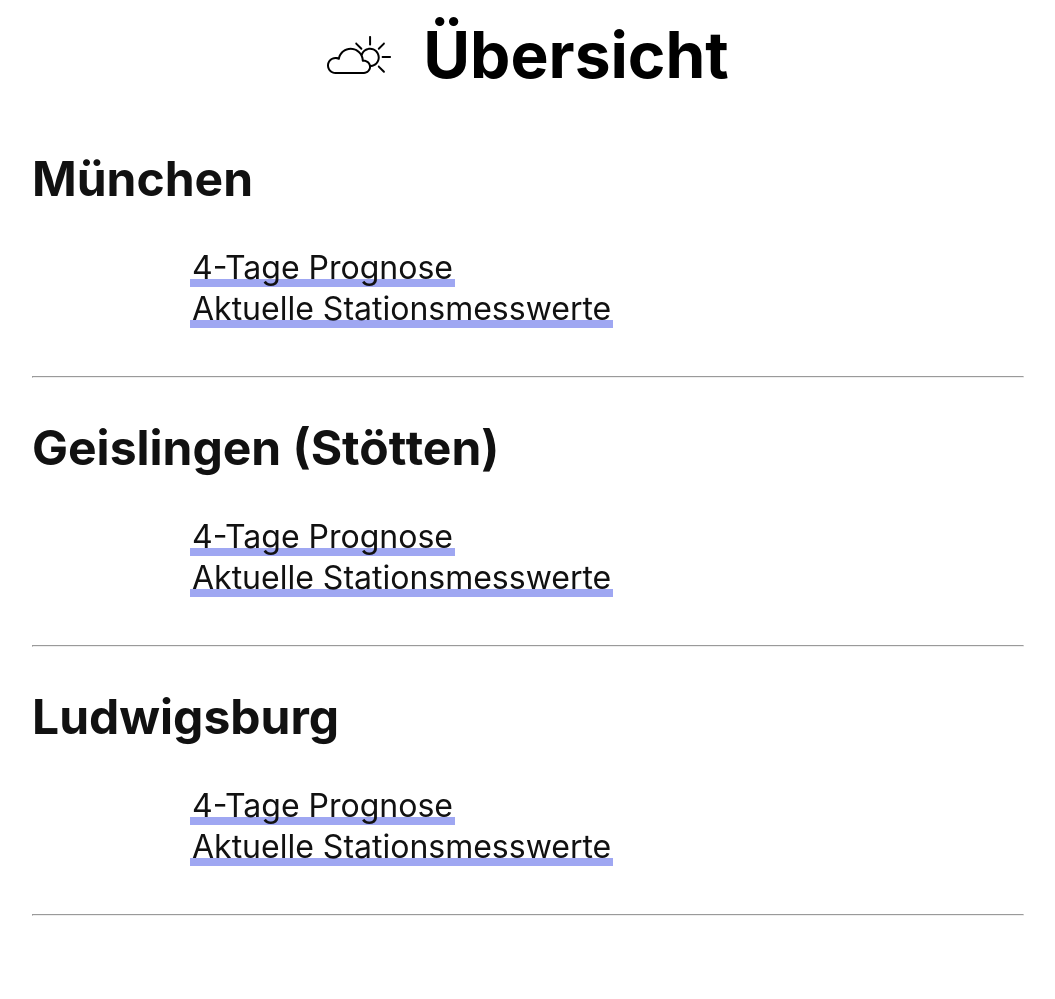
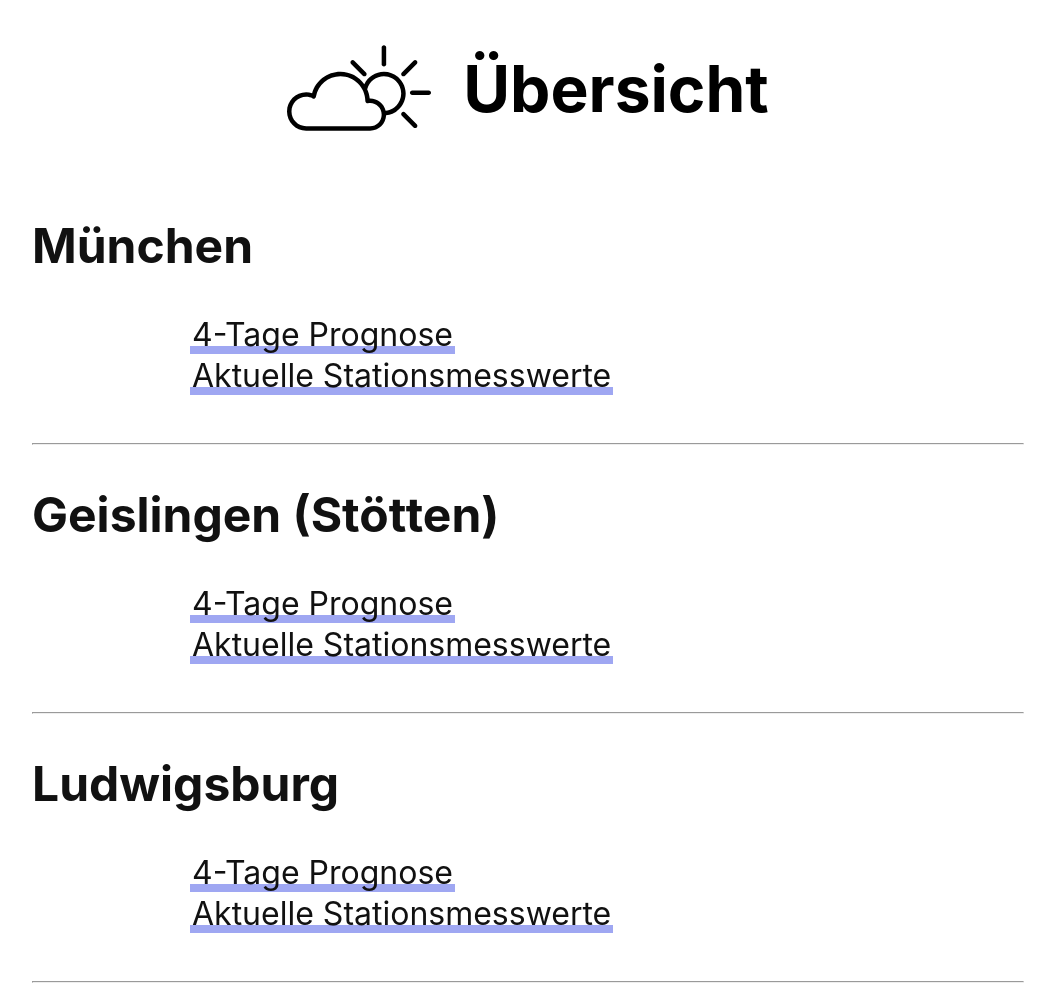
Before and after one commit to app-5ls-de/wetter, a Jekyll site: the page built from index.html, in a window 1280 px wide. Shown: the whole page, without its empty margins (112-1167 px from the left). Built offline with Jekyll 4.4.1, drawn with Linux system fonts in a browser that asks for light colours; before the commit the page ends 932 px from its top, so only the background shows below that.

Commit message:
bigger heading

```diff
--- a/_layouts/main.html
+++ b/_layouts/main.html
@@ -32,7 +32,7 @@
             align-items: center;
         }
         .kopf > img {
-            height: 4rem;
+            height: 9rem;
             margin-right: 2rem;
         }
         .wetter{
```
